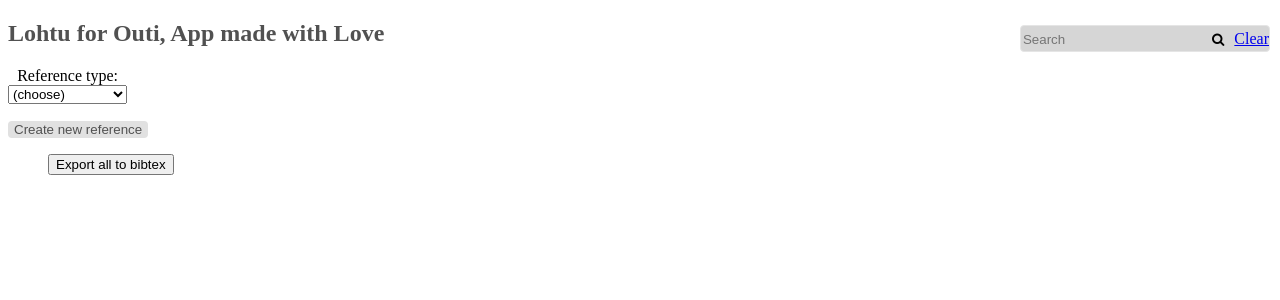
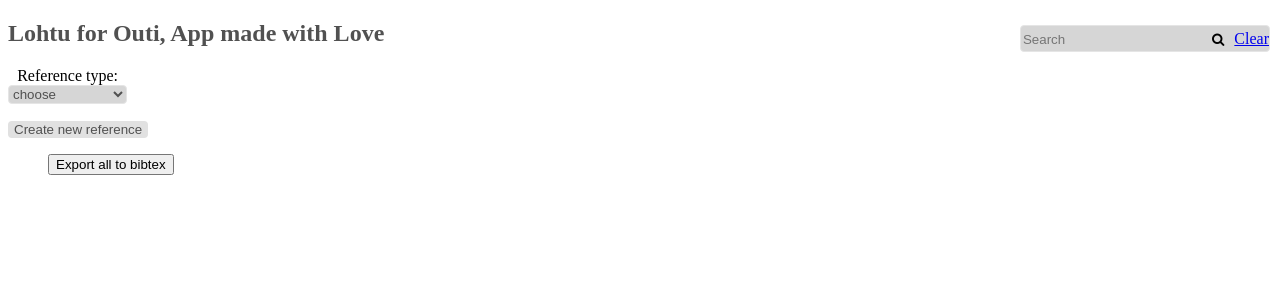
Before and after one commit to Feycry/lohtu, a Flask app: template src/templates/index.html in a window 1280 px wide. Shown: the top 300 px of the page. Run offline with Flask 3, Linux system fonts and the light colour scheme; the template is opened without the code that fills it, so the values that code supplies are empty; parts of the project's set-up code (start-up, migrations or seed data) failed here and were passed over.

Commit message:
edit reference type selector appearance

```diff
--- a/src/static/main.css
+++ b/src/static/main.css
@@ -42,6 +42,13 @@ h2 {
   height: 25px;
 }
 
+.ref_selection {
+  border: 1px solid #e5e5e5;
+  background: #d6d6d6;
+  color: rgb(81, 81, 81);
+  border-radius: 4px;
+}
+
  /* Nää on refeboxeille */
 .frontpage-references {
   background: #d6d6d6;
--- a/src/templates/index.html
+++ b/src/templates/index.html
@@ -20,9 +20,9 @@ Reference app
 
 </ul>
 <p>
-  <label for="reference_type">Reference type:</label><br />
-  <select name="reference_type" id="reference_type" required>
-    <option value="">(choose)</option>
+  <label for="reference_type" class="ref_type">Reference type:</label><br />
+  <select name="reference_type" id="reference_type" class="ref_selection" required>
+    <option value="">choose</option>
     <option value="article">@article</option>
     <option value="book">@book</option>
     <option value="booklet">@booklet</option>
@@ -38,7 +38,7 @@ Reference app
     <option value="unpublished">@unpublished</option>
   </select>
 </p>
-<form action="/new_reference" method="get" onsubmit="return validateReferenceType()">
+<form action="/new_reference" method="get" onsubmit="return validateReferenceType()" class="create_new_ref">
   <input type="hidden" name="reference_type" id="selected_reference_type">
   <button type="submit" class="add_button">Create new reference</button>
 </form>
```
